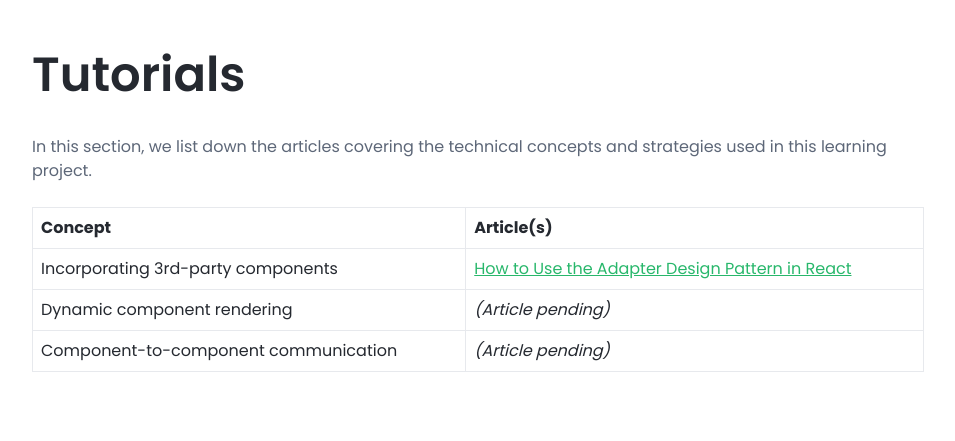
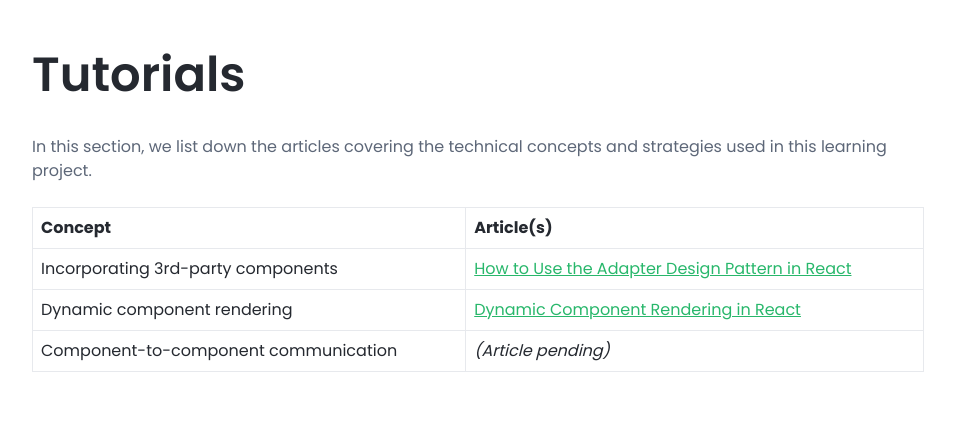
Before and after one commit to projectkenneth/devpinch, a plain HTML site: page speed-build.html in a window 1280 px wide. Shown: the part 2415-2856 px from the top of the page, without its empty margins (312-1267 px from the left). Drawn offline with nearby package versions, Linux system fonts and the light colour scheme.

Commit message:
Speed build new tutorial added

```diff
--- a/speed-build.html
+++ b/speed-build.html
@@ -218,7 +218,8 @@
 										</tr>
 										<tr>
 											<td>Dynamic component rendering</th>
-											<td><em>(Article pending)</em></td>
+											<td><a href="https://dev.to/projectkenneth/dynamic-component-rendering-in-react-1o97"
+													target="_blank">Dynamic Component Rendering in React</a></td>
 										</tr>
 										<tr>
 											<td>Component-to-component communication</th>
```
Also changed, not shown: index.html (+4 -0 lines).
